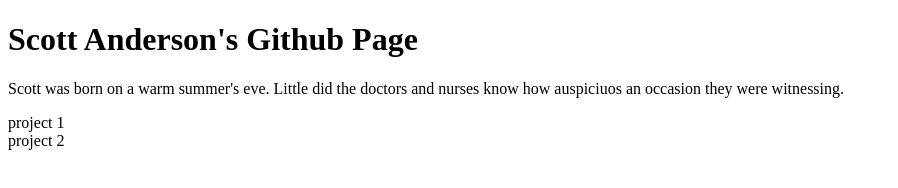
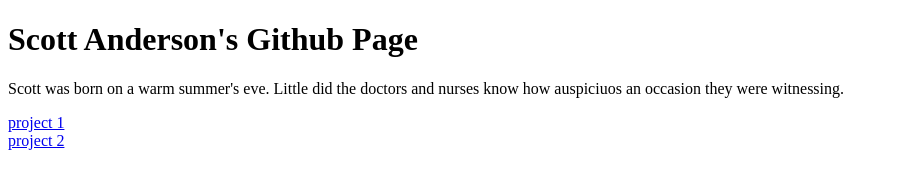
Before and after one commit to ScottTAnderson/ScottTAnderson.github.io, a plain HTML site: page index.html in a window 1280 px wide. Shown: the whole page, without its empty margins (0-898 px from the left). Drawn offline with Linux system fonts and the light colour scheme.

Commit message:
Update index.html

```diff
--- a/index.html
+++ b/index.html
@@ -11,9 +11,9 @@
 
     <p>Scott was born on a warm summer's eve. Little did the doctors and nurses know how auspiciuos an occasion they were witnessing.</p>
 
-    <href="project1/index.html">project 1</href>
+    <a href="project1/index.html">project 1</a>
     <br>
-    <href="project2/index.html">project 2</href>
+    <a href="project2/index.html">project 2</a>
 </body>
 
 </html>
```
